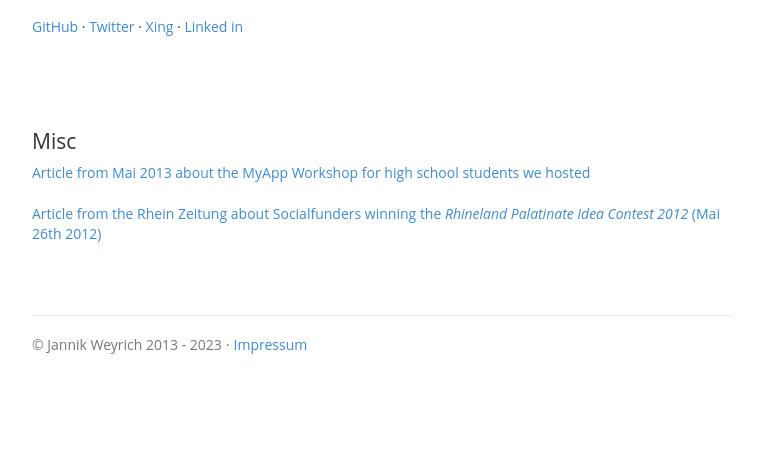
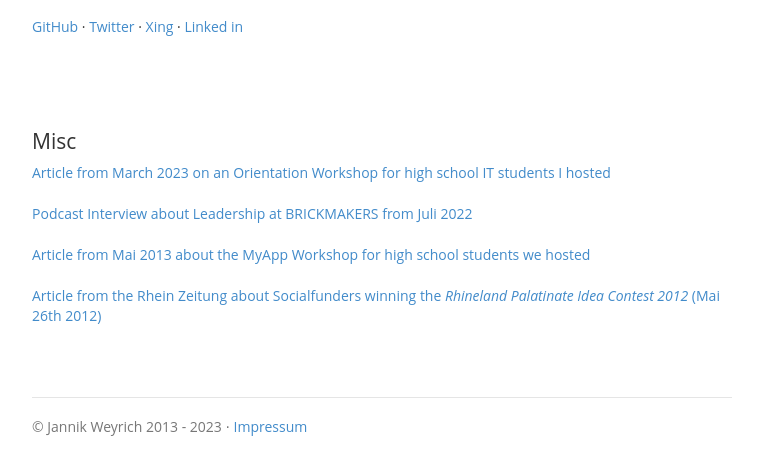
Before and after one commit to jnkwrych/jnkwrych.github.io, a Jekyll site: the page built from index.html, in a window 1280 px wide and 900 px high, scrolled down 1607 px, cut to the strip 422-897 px from the top of the window. Shown: the whole strip, without its empty margins (258-1021 px from the left). Built offline with Jekyll 4.4.1, drawn with Linux system fonts in a browser that asks for light colours; before the commit the page ends 2425 px from its top, so only the background shows below that.

Commit message:
Add publications index.html

```diff
--- a/index.html
+++ b/index.html
@@ -118,11 +118,15 @@ layout: default
 
 <article>
     <h2>Misc</h2>
-
+    <p>
+        <a href="https://www.hilda-gymnasium.org/aktuelles-detailansicht/einblicke-in-die-it-berufswelt"
+           target="_blank">Article from March 2023 on an Orientation Workshop for high school IT students I hosted</a></p>
+    <p>
+        <a href="https://www.youtube.com/watch?v=IgbTXLhbZvo"
+           target="_blank">Podcast Interview about Leadership at BRICKMAKERS from Juli 2022</a></p>
     <p>
         <a href="http://schuelerwettbewerbmyapp.wordpress.com/2013/06/10/gewinner-des-schulerwettbewerbs-myapp-2012-programmieren-ihre-eigene-app/"
            target="_blank">Article from Mai 2013 about the MyApp Workshop for high school students we hosted</a></p>
-
     <p>
         <a href="/img/20120526_Rhein-zeitung_Nr122_S14_Ideenwettbewerb_socialfunders_particulate.jpg"
            target="_blank">Article from the Rhein Zeitung about Socialfunders winning the <em>Rhineland Palatinate Idea
```
